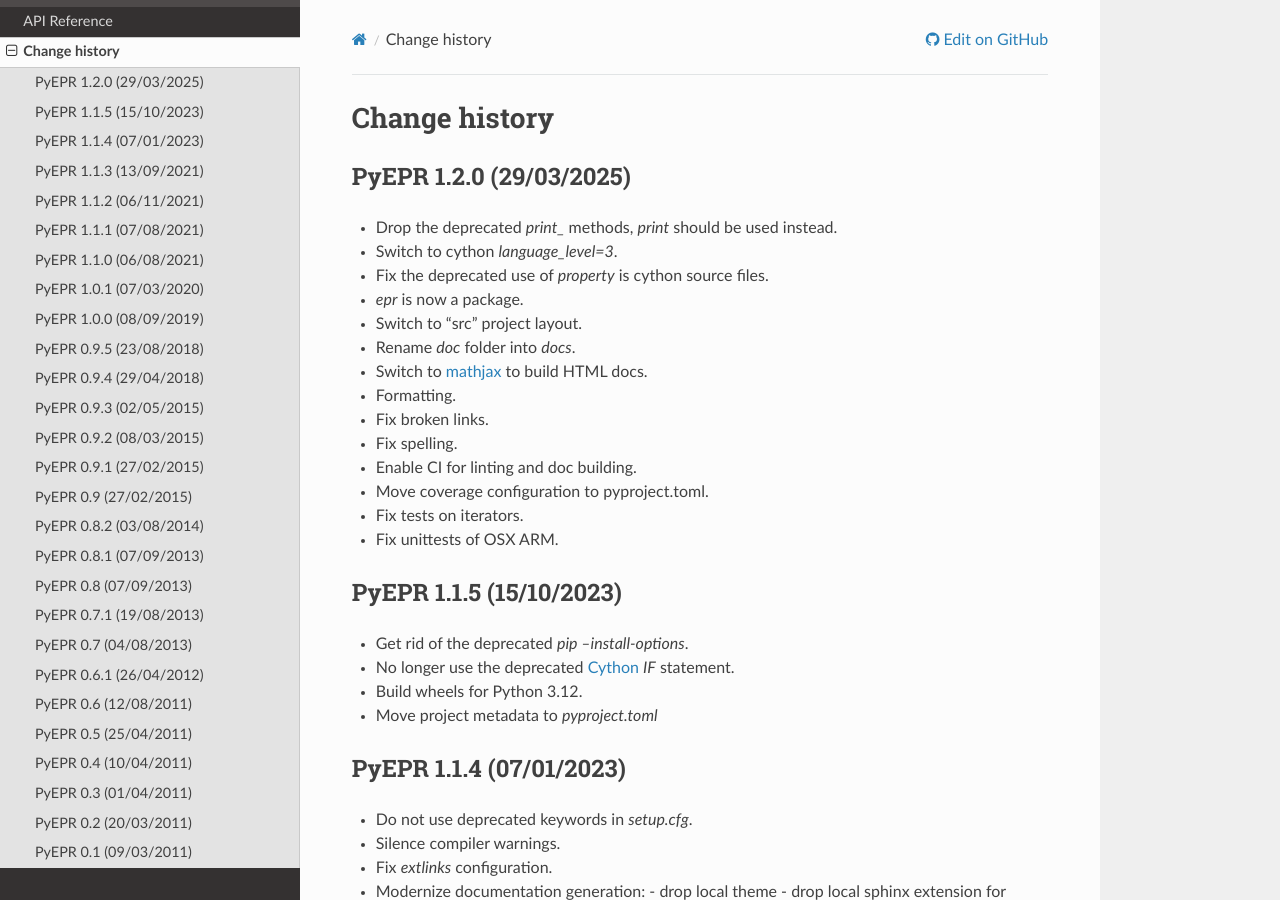
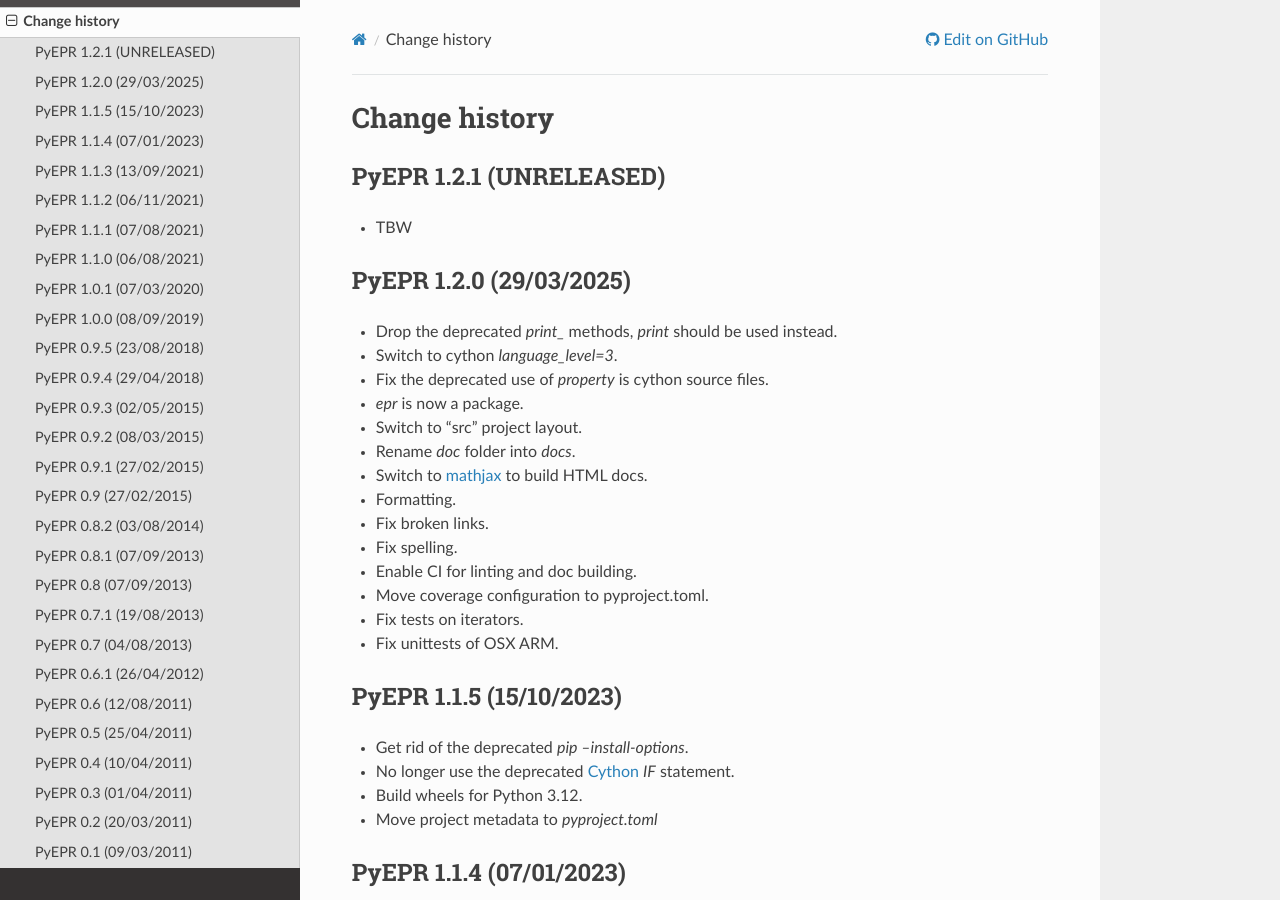
Before and after one commit to avalentino/pyepr, a Sphinx documentation site: the page built from docs/NEWS.rst, in a window 1280 px wide and 900 px high. Built offline with Sphinx 7.4.7 and the Read the Docs theme 3.1.0, drawn with Linux system fonts in a browser that asks for light colours.

Commit message:
Post-release commit

```diff
--- a/README.rst
+++ b/README.rst
@@ -6,7 +6,7 @@
 :Author:    Antonio Valentino
 :Contact:   antonio.valentino@tiscali.it
 :Copyright: 2011-2025, Antonio Valentino <antonio.valentino@tiscali.it>
-:Version:   1.2.0
+:Version:   1.2.1
 
 |PyPI Status| |GHA Status| |Documentation Status| |Python Versions| |License| |Wheels| |Coverage|
 
--- a/docs/NEWS.rst
+++ b/docs/NEWS.rst
@@ -1,5 +1,11 @@
 Change history
 ==============
+
+
+PyEPR 1.2.1 (UNRELEASED)
+------------------------
+
+* TBW
 
 
 PyEPR 1.2.0 (29/03/2025)
--- a/src/epr/__init__.py
+++ b/src/epr/__init__.py
@@ -81,4 +81,4 @@
     get_scaling_method_name,
 )
 
-__version__ = "1.2.0"
+__version__ = "1.2.1.dev0"
```
